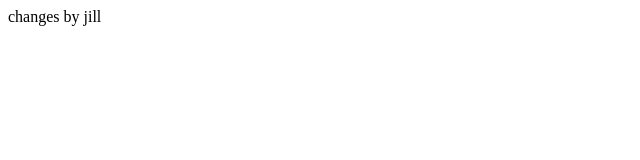
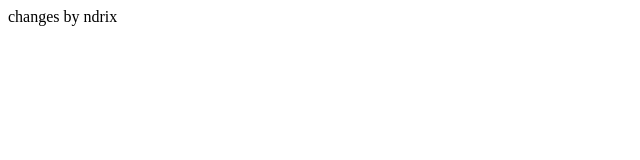
Before and after one commit to ndrianja/site_git, a plain HTML site: page index.html in a window 1280 px wide. Shown: the full height of the page, 0-640 px from the left. Drawn offline with Linux system fonts and the light colour scheme.

Commit message:
[Ndrix changes]

```diff
--- a/index.html
+++ b/index.html
@@ -9,7 +9,7 @@
 </head>
 
 <body>
-    changes by jill
+    changes by ndrix
 </body>
 
 </html>
```
